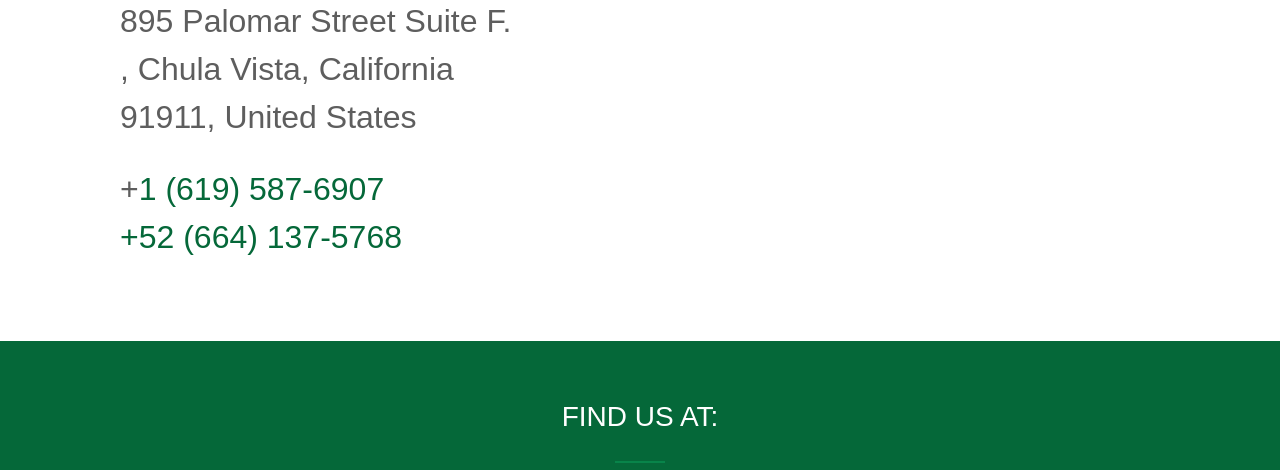
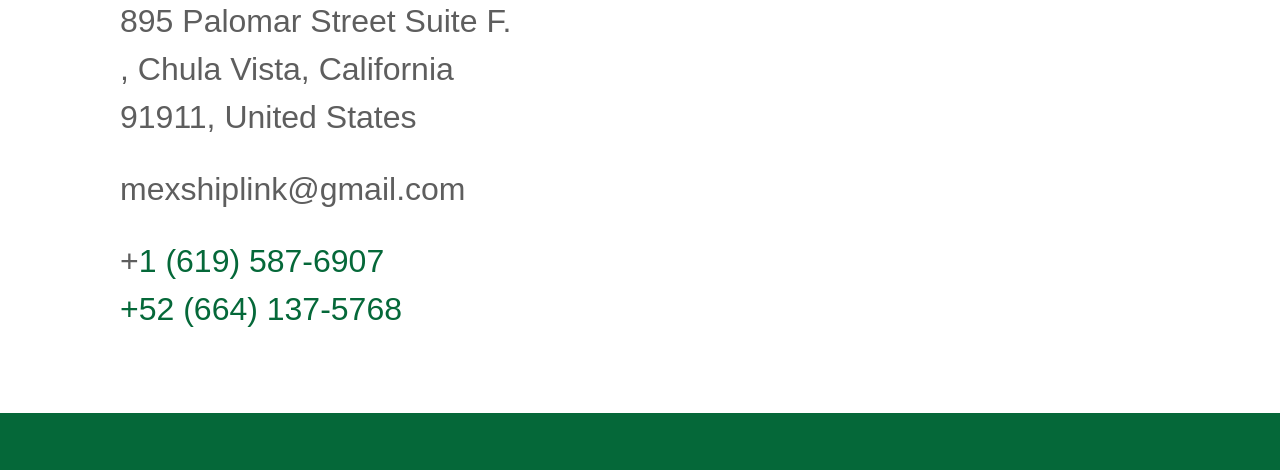
Before and after one commit to mexshiplink/mex-ship-link, a plain HTML site: page index.html in a window 1280 px wide. Shown: the part 1747-2217 px from the top of the page. Drawn offline with Linux system fonts and the light colour scheme; a script that the page names is missing; a web font is replaced by a local one.

Commit message:
Update index.html

```diff
--- a/index.html
+++ b/index.html
@@ -3562,6 +3562,7 @@ We offer a <em class="x-el x-el-span c1-1y c1-1z c1-b c1-a9 c1-3c c1-2b c1-aa c1
                                                     <h4
                                                         role="heading" aria-level="4" data-ux="ContentHeading" data-aid="CONTACT_INFO_BIZ_NAME_REND" data-typography="HeadingAlpha" data-font-scaled="true" class="x-el x-el-h4 c1-1 c1-1m c1-21 c1-1j c1-6x c1-1e c1-1c c1-1b c1-b3 c1-1o c1-3a c1-6z c1-4f c1-70 c1-71 c1-72 c1-73">LOCATION</h4>
                                                         <p data-ux="ContentText" data-aid="CONTACT_INFO_ADDRESS_REND" data-typography="BodyAlpha" data-font-scaled="true" class="x-el x-el-p c1-1 c1-2 c1-21 c1-1j c1-4z c1-1b c1-b3 c1-b c1-3y c1-5g c1-4f c1-5i c1-5j c1-5k c1-5l">895 Palomar Street Suite F. , Chula Vista, California 91911, United States</p>
+                                                    <p data-ux="ContentText" data-aid="CONTACT_INFO_ADDRESS_REND" data-typography="BodyAlpha" data-font-scaled="true" class="x-el x-el-p c1-1 c1-2 c1-21 c1-1j c1-4z c1-1b c1-b3 c1-b c1-3y c1-5g c1-4f c1-5i c1-5j c1-5k c1-5l">mexshiplink@gmail.com</p>
                                                         <p data-ux="ContentText" data-typography="BodyAlpha" data-font-scaled="true" class="x-el x-el-p c1-1 c1-2 c1-21 c1-1j c1-4z c1-1b c1-b3 c1-bw c1-b c1-3y c1-5g c1-4f c1-5i c1-5j c1-5k c1-5l">+<a rel="" role="link" aria-haspopup="false" data-ux="Link" data-aid="CONTACT_INFO_PHONE_REND" href="tel:16195876907" data-typography="LinkAlpha" class="x-el x-el-a c1-1y c1-1z c1-20 c1-21 c1-1j c1-22 c1-23 c1-b c1-2a c1-5g c1-2b c1-2c c1-2d c1-5i c1-5j c1-5k c1-5l"
                                                                 data-tccl="ux2.CONTACT.contact4.Content.Default.Link.Default.2159.click,click">1 (619) 587-6907</a>
                                                             <a rel="" role="link" aria-haspopup="false" data-ux="Link" data-aid="CONTACT_INFO_PHONE_REND" href="tel:+526641375768" data-typography="LinkAlpha" class="x-el x-el-a c1-1y c1-1z c1-20 c1-21 c1-1j c1-22 c1-23 c1-b c1-2a c1-5g c1-2b c1-2c c1-2d c1-5i c1-5j c1-5k c1-5l"
```
